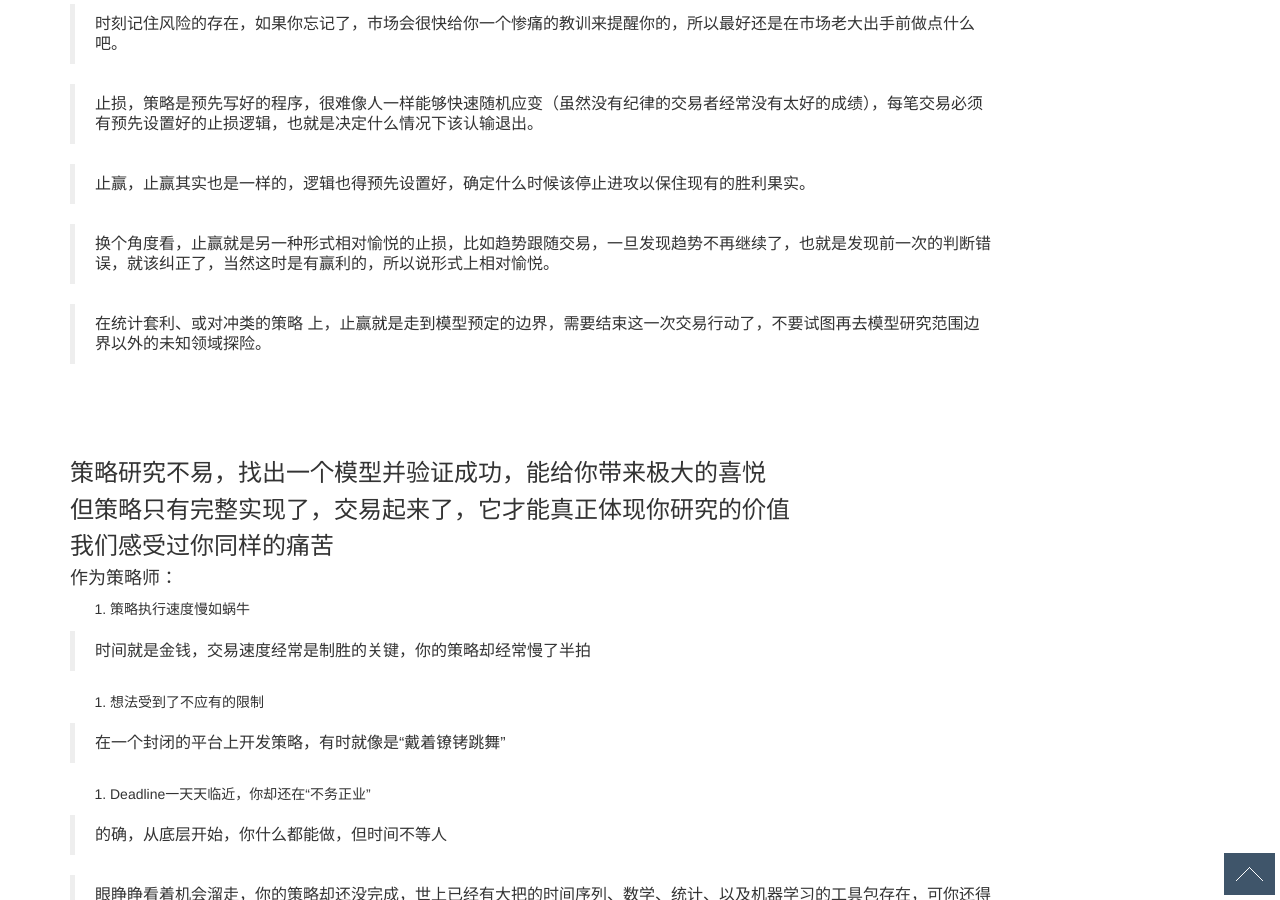
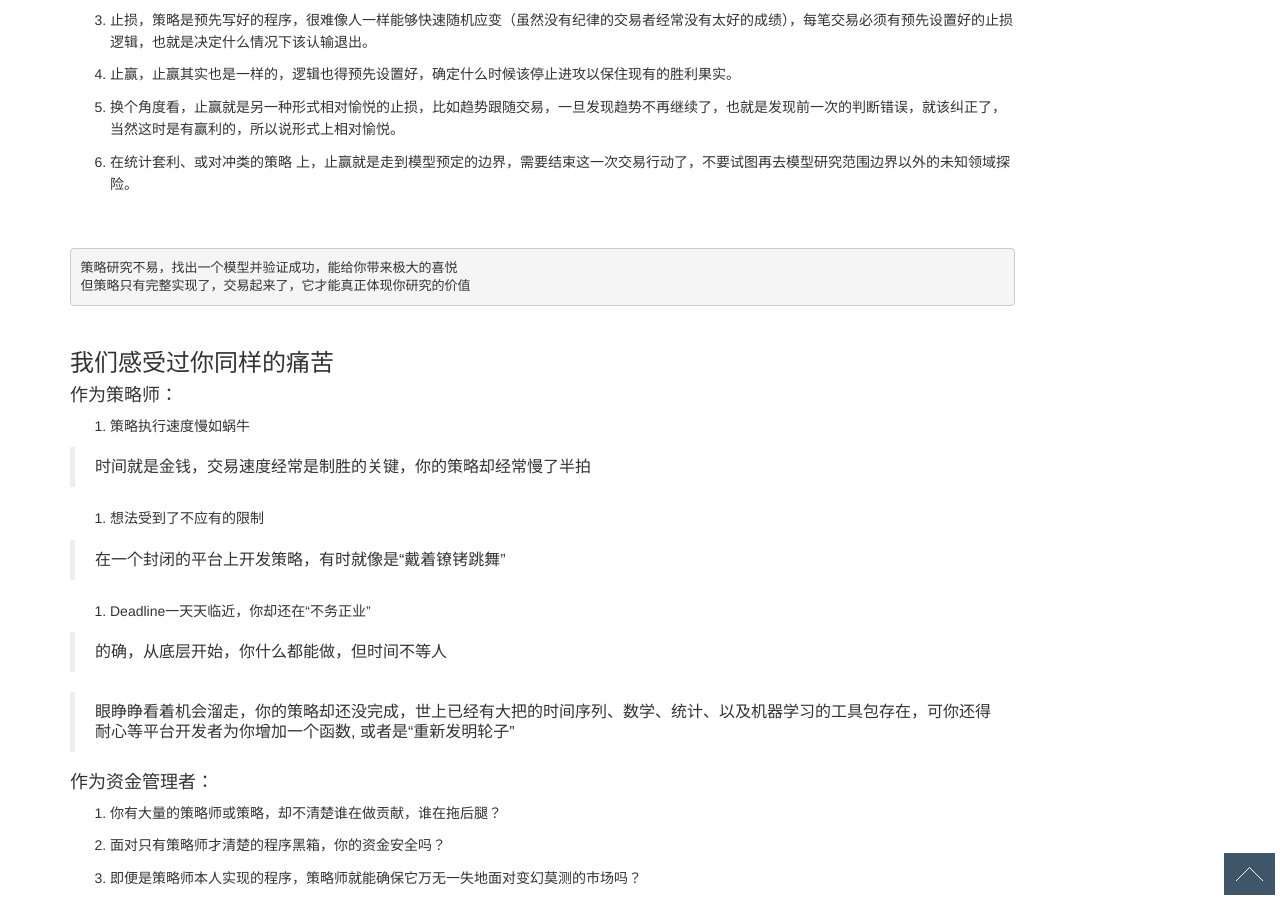
Before and after one commit to ongbe/site, a Jekyll site: the page built from docs/what_is_it.md, in a window 1280 px wide and 900 px high, scrolled down 1620 px. Built offline with Jekyll 4.4.1, drawn with Linux system fonts in a browser that asks for light colours; Markdown is read by kramdown in place of the engine named in the settings; comment, search, counter and statistics services are not loaded; some of the changed lines change nothing that is shown.

Commit message:
small fix

````diff
--- a/docs/what_is_it.md
+++ b/docs/what_is_it.md
@@ -84,25 +84,28 @@ permalink: /docs/what_is_it/
 
 ##### 风险管理
 
-> 从策略层面讲，也就是止赢止损。
+1. 从策略层面讲，也就是止赢止损。
 
-> 时刻记住风险的存在，如果你忘记了，市场会很快给你一个惨痛的教训来提醒你的，所以最好还是在市场老大出手前做点什么吧。
+2. 时刻记住风险的存在，如果你忘记了，市场会很快给你一个惨痛的教训来提醒你的，所以最好还是在市场老大出手前做点什么吧。
 
-> 止损，策略是预先写好的程序，很难像人一样能够快速随机应变（虽然没有纪律的交易者经常没有太好的成绩），每笔交易必须有预先设置好的止损逻辑，也就是决定什么情况下该认输退出。
+3. 止损，策略是预先写好的程序，很难像人一样能够快速随机应变（虽然没有纪律的交易者经常没有太好的成绩），每笔交易必须有预先设置好的止损逻辑，也就是决定什么情况下该认输退出。
 
-> 止赢，止赢其实也是一样的，逻辑也得预先设置好，确定什么时候该停止进攻以保住现有的胜利果实。
+4. 止赢，止赢其实也是一样的，逻辑也得预先设置好，确定什么时候该停止进攻以保住现有的胜利果实。
 
-> 换个角度看，止赢就是另一种形式相对愉悦的止损，比如趋势跟随交易，一旦发现趋势不再继续了，也就是发现前一次的判断错误，就该纠正了，当然这时是有赢利的，所以说形式上相对愉悦。
+5. 换个角度看，止赢就是另一种形式相对愉悦的止损，比如趋势跟随交易，一旦发现趋势不再继续了，也就是发现前一次的判断错误，就该纠正了，当然这时是有赢利的，所以说形式上相对愉悦。
 
-> 在统计套利、或对冲类的策略
+6. 在统计套利、或对冲类的策略
 上，止赢就是走到模型预定的边界，需要结束这一次交易行动了，不要试图再去模型研究范围边界以外的未知领域探险。
 
 <br>
 ---
+
+```
+策略研究不易，找出一个模型并验证成功，能给你带来极大的喜悦
+但策略只有完整实现了，交易起来了，它才能真正体现你研究的价值
+```
+
 <br>
-### 策略研究不易，找出一个模型并验证成功，能给你带来极大的喜悦
-### 但策略只有完整实现了，交易起来了，它才能真正体现你研究的价值
-
 
 ### 我们感受过你同样的痛苦
 
````
